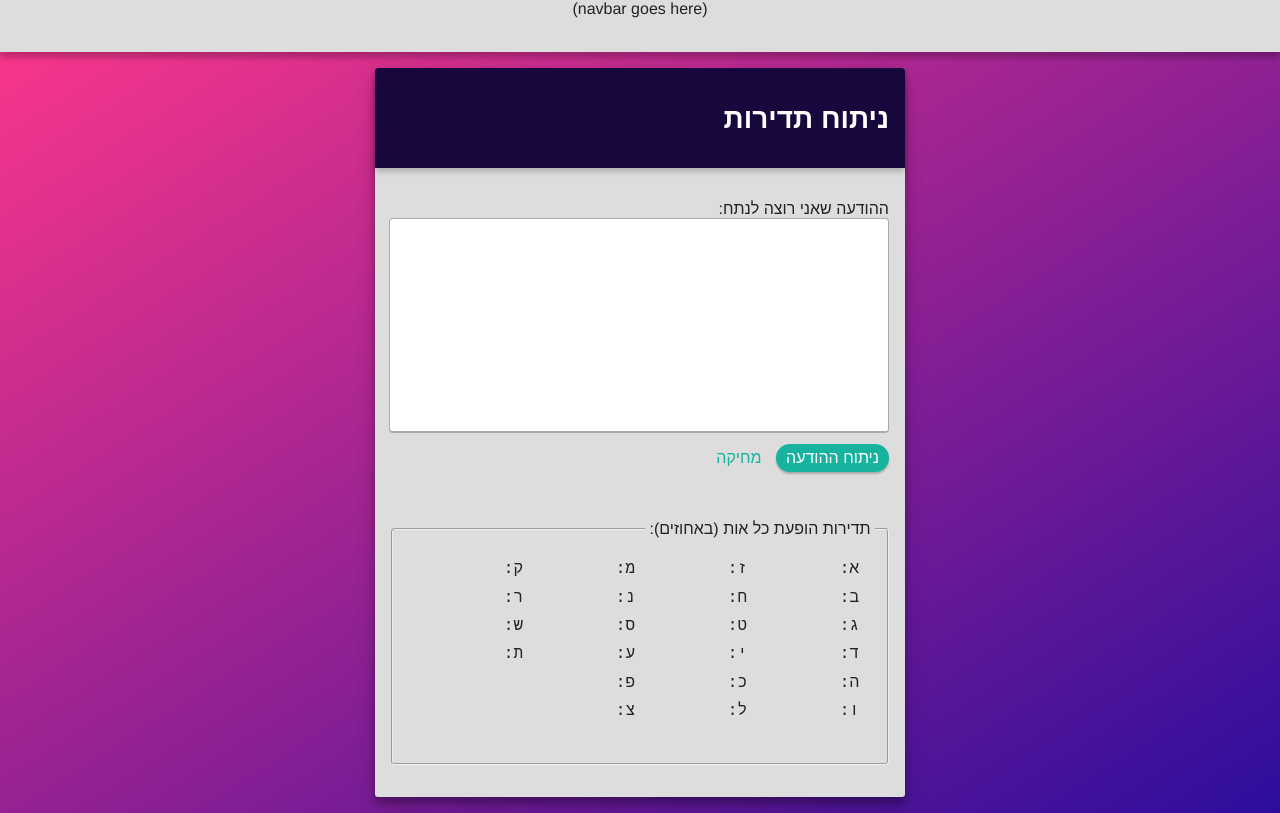
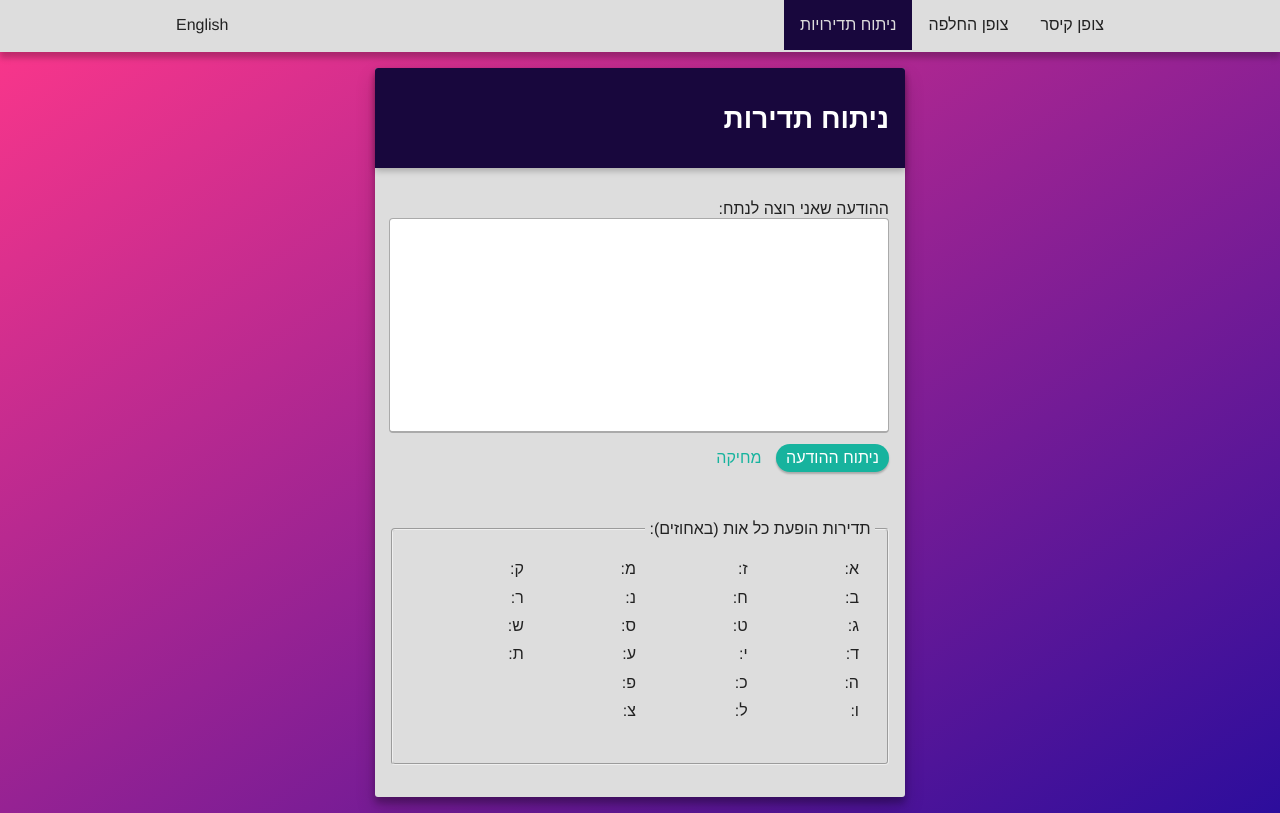
Before and after one commit to GaliaLael/Davidson-Encription-App, a plain HTML site: page Frequency/frequency.html in a window 1280 px wide. Drawn offline with nearby package versions, Linux system fonts and the light colour scheme.

Commit message:
add navbar to all Hebrew pages

```diff
--- a/Frequency/frequency.html
+++ b/Frequency/frequency.html
@@ -13,7 +13,14 @@
 </head>
 
 <body class="frequency" dir="rtl">
-  <nav>(navbar goes here)</nav>
+  <nav>
+    <ul>
+      <li class="hebrew"><a href="../Ceaser/caesar.html">צופן קיסר</a></li>
+      <li class="hebrew"><a href="../Substitution/substitution.html">צופן החלפה</a></li>
+      <li class="hebrew"><a href="#" class="chosen">ניתוח תדירויות</a></li>
+      <li class="english"><a href="frequency-en.html">English</a></li>
+    </ul>
+  </nav>
   <div class="grid-container">
     <div class="header">
       <h1>ניתוח תדירות</h1>
--- a/styles/styles.css
+++ b/styles/styles.css
@@ -281,9 +281,6 @@ body.frequency {
 
 #frequency-analysis {
   display: grid;
-  font-family: "Cousine",
-    'Roboto Mono',
-    monospace;
   grid-auto-flow: column;
   grid-gap: 10px;
   grid-template-rows: repeat(6, 1fr);
```
Also changed, not shown: Ceaser/caesar.html (+8 -1 lines), Substitution/substitution.html (+3 -3 lines), Ceaser/caesar-en.html (line endings or trailing spaces), Ceaser/scripts/caesar-en.js (line endings or trailing spaces), Ceaser/scripts/caesar.js (line endings or trailing spaces), Frequency/frequency-en.html (line endings or trailing spaces), Frequency/scripts/frequency-en.js (line endings or trailing spaces), Frequency/scripts/frequency.js (line endings or trailing spaces), Substitution/scripts/substitution-en.js (line endings or trailing spaces), Substitution/scripts/substitution.js (line endings or trailing spaces), Substitution/substitution-en.html (line endings or trailing spaces), 1 other file.
